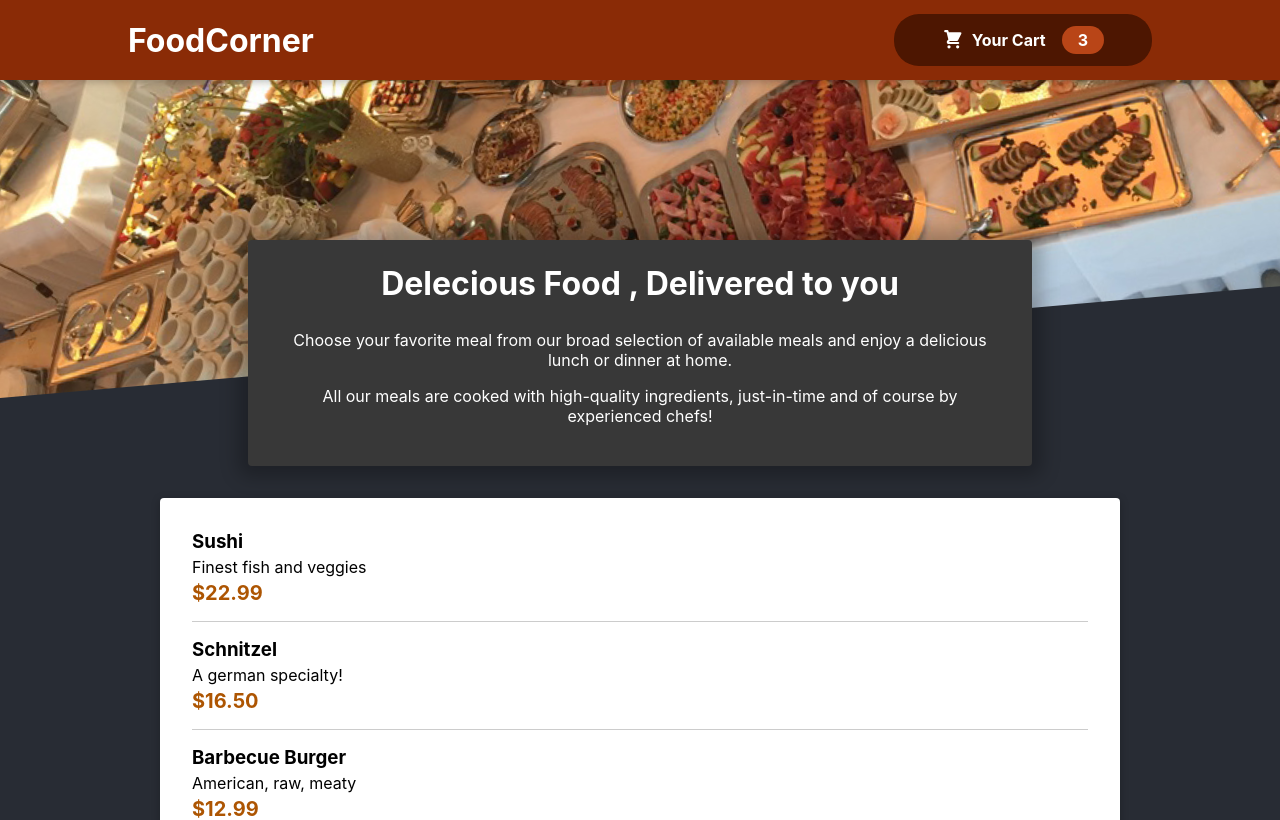
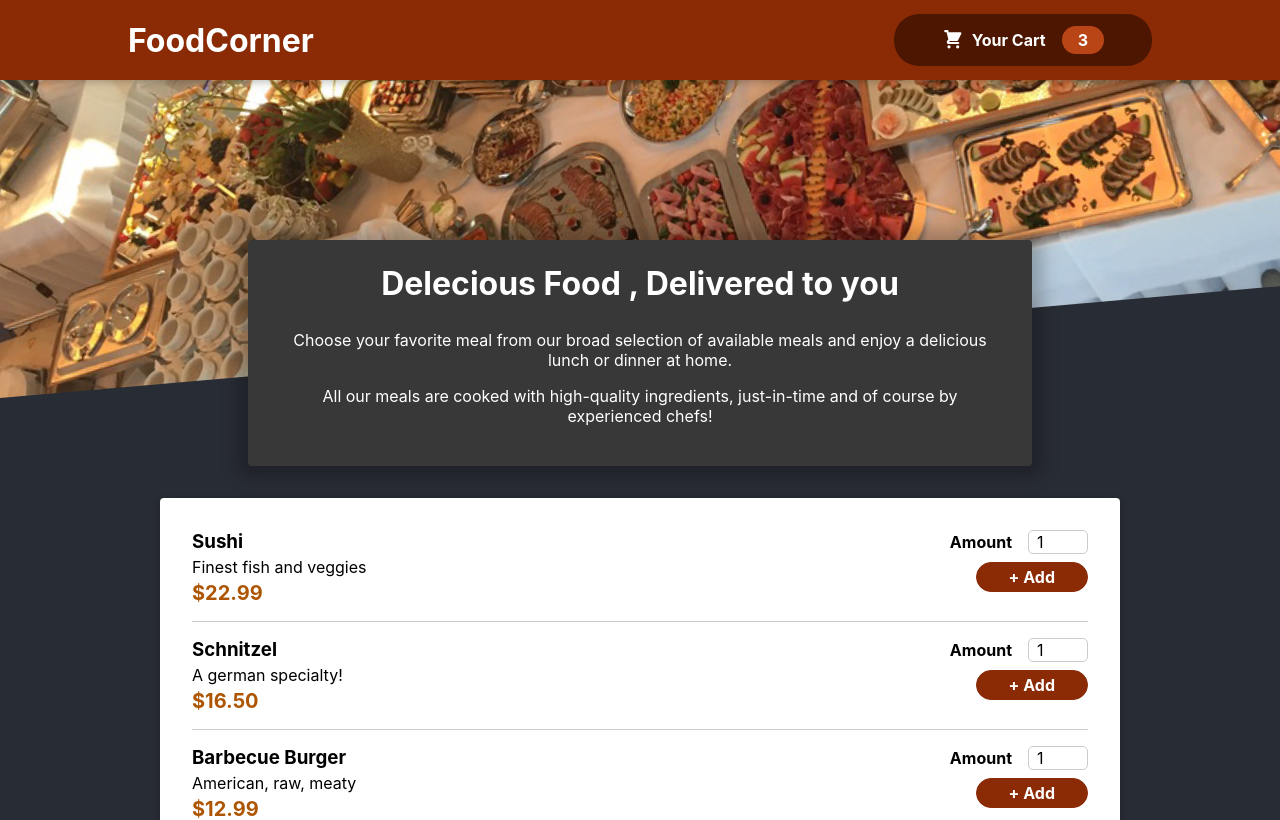
Before and after one commit to Sakebul-islam/FoodCorner, a React (Create React App) app: page / in a window 1280 px wide. Shown: the top 820 px of the page. Built offline with nearby package versions, Linux system fonts and the light colour scheme.

Commit message:
Added MealItemForm and Input Component

```diff
--- a/src/components/Meals/MealItem/MealItem.jsx
+++ b/src/components/Meals/MealItem/MealItem.jsx
@@ -1,3 +1,5 @@
+import MealItemForm from './MealItemForm';
+
 import classes from './MealItem.module.css';
 
 const MealItem = props => {
@@ -10,7 +12,9 @@ const MealItem = props => {
         <div className={classes.discription}>{props.description}</div>
         <div className={classes.price}>{price}</div>
       </div>
-      <div></div>
+      <div>
+        <MealItemForm/>
+      </div>
     </li>
   );
 };
--- a/src/components/Meals/MealItem/MealItemForm.jsx
+++ b/src/components/Meals/MealItem/MealItemForm.jsx
@@ -1,7 +1,24 @@
+import Input from '../../UI/Input';
+
 import classes from './MealItemForm.module.css';
 
-const MealItemForm =(props)={
-    return()
-}
+const MealItemForm = props => {
+  return (
+    <form className={classes.form}>
+      <Input
+        label='Amount'
+        input={{
+          id: 'amount',
+          type: 'number',
+          min: '1',
+          max: '5',
+          step: '1',
+          defaultValue: '1',
+        }}
+      />
+      <button>+ Add</button>
+    </form>
+  );
+};
 
 export default MealItemForm;
--- /dev/null
+++ b/src/components/UI/Input.jsx
@@ -0,0 +1,12 @@
+import classes from './Input.module.css';
+
+const Input = props => {
+  return (
+    <div className={classes.input}>
+      <label htmlFor={props.input.id}>{props.label}</label>
+      <input {...props.input} />
+    </div>
+  );
+};
+
+export default Input;
--- /dev/null
+++ b/src/components/UI/Input.module.css
@@ -0,0 +1,18 @@
+.input {
+  display: flex;
+  align-items: center;
+  margin-bottom: 0.5rem;
+}
+
+.input label {
+  font-weight: bold;
+  margin-right: 1rem;
+}
+
+.input input {
+  width: 3rem;
+  border-radius: 5px;
+  border: 1px solid #ccc;
+  font: inherit;
+  padding-left: 0.5rem;
+}
```
Also changed, not shown: src/components/Meals/Meals.module.css (deleted).
